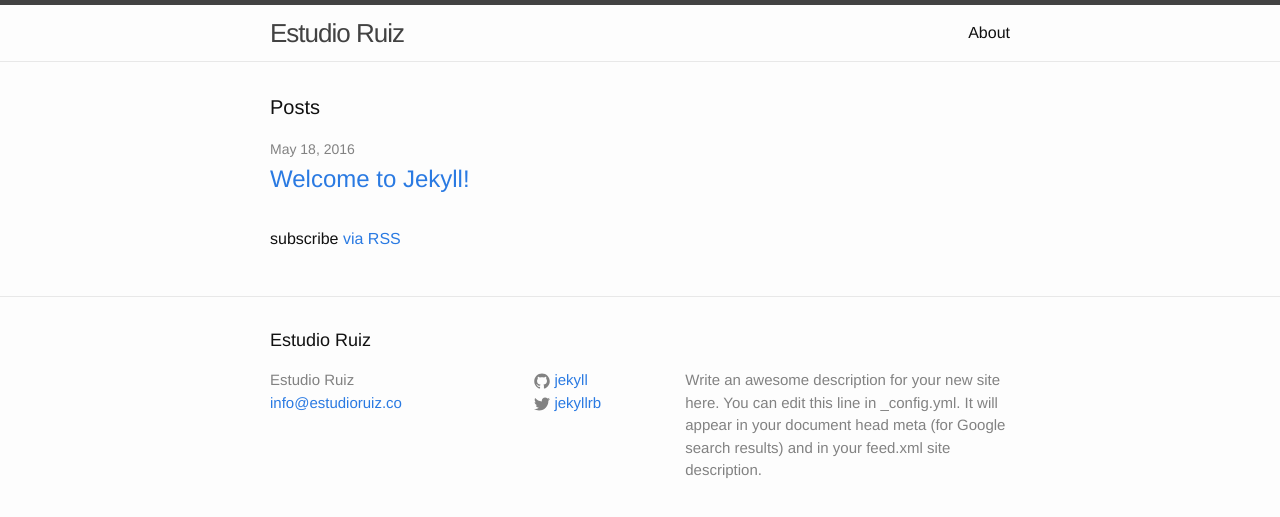
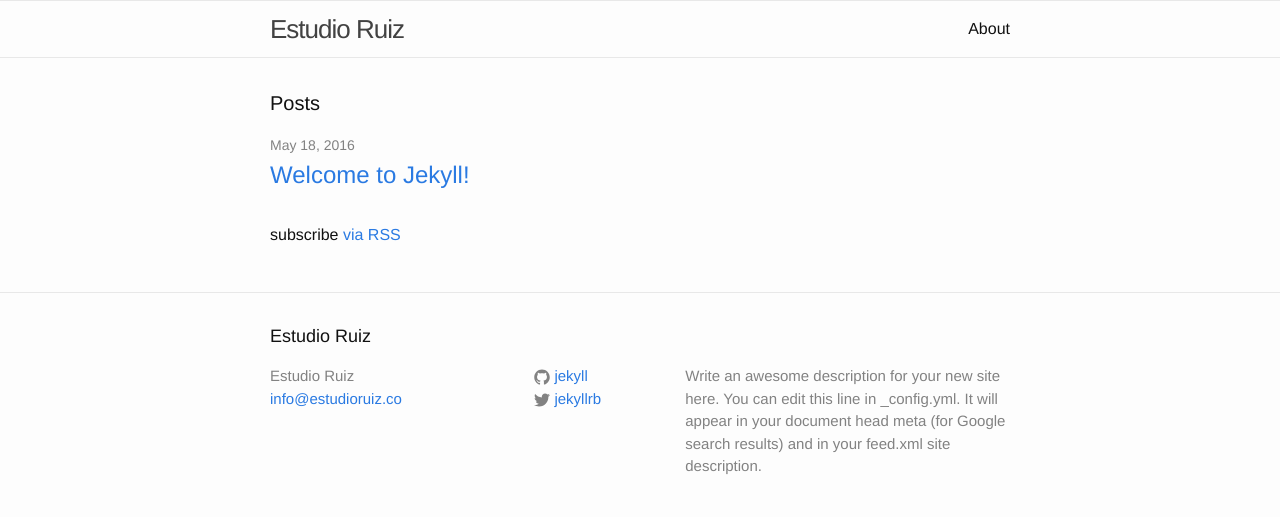
Before and after one commit to jordicasanueva/ruiz.github.io, a Jekyll site: the page built from index.html, in a window 1280 px wide. Shown: the top 517 px of the page. Built offline with Jekyll 4.4.1, drawn with Linux system fonts in a browser that asks for light colours.

Commit message:
css border top

```diff
--- a/_sass/_layout.scss
+++ b/_sass/_layout.scss
@@ -2,7 +2,7 @@
  * Site header
  */
 .site-header {
-    border-top: 5px solid $grey-color-dark;
+    border-top: 1px solid $grey-color-light;
     border-bottom: 1px solid $grey-color-light;
     min-height: 56px;
 
```
